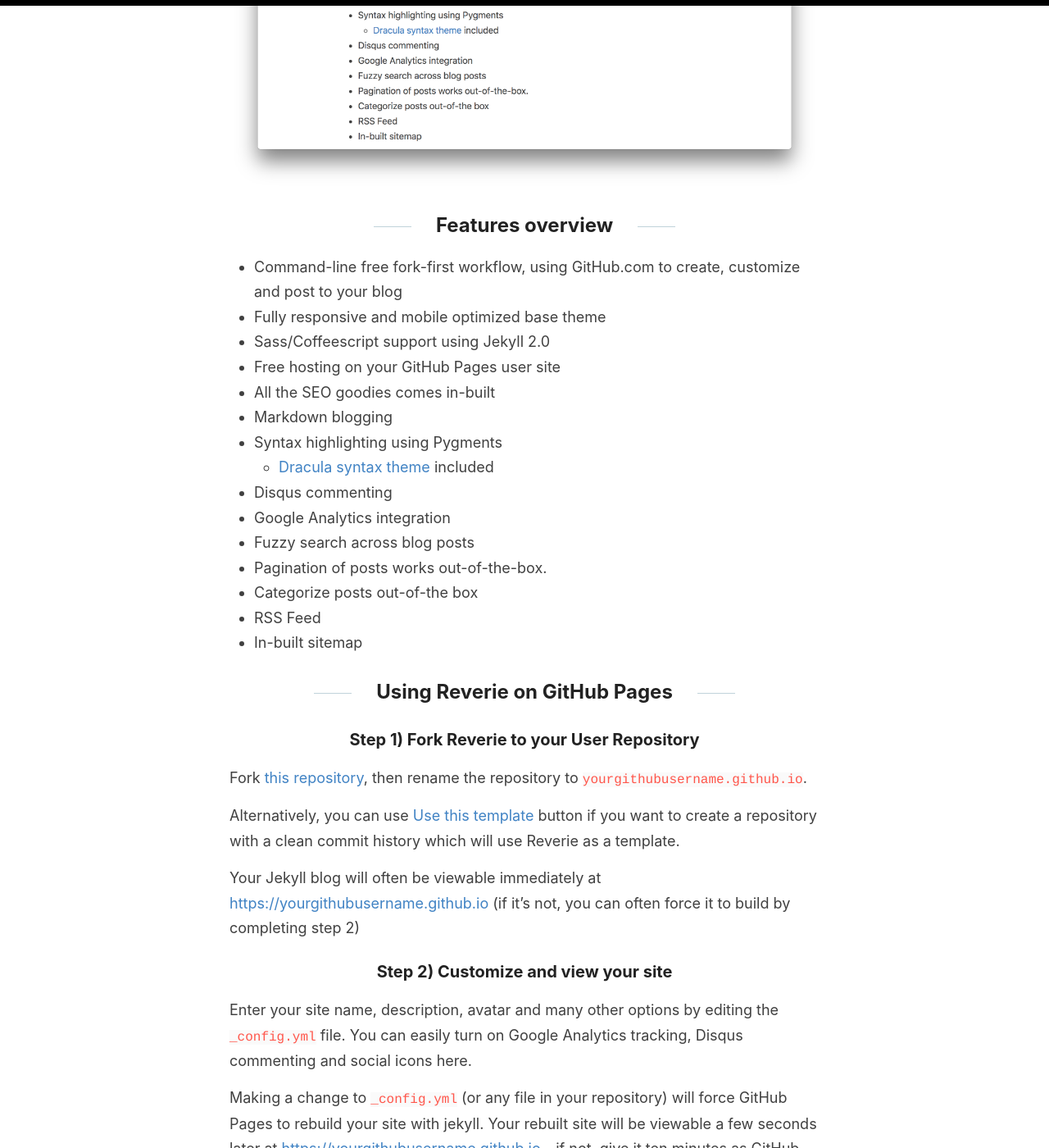
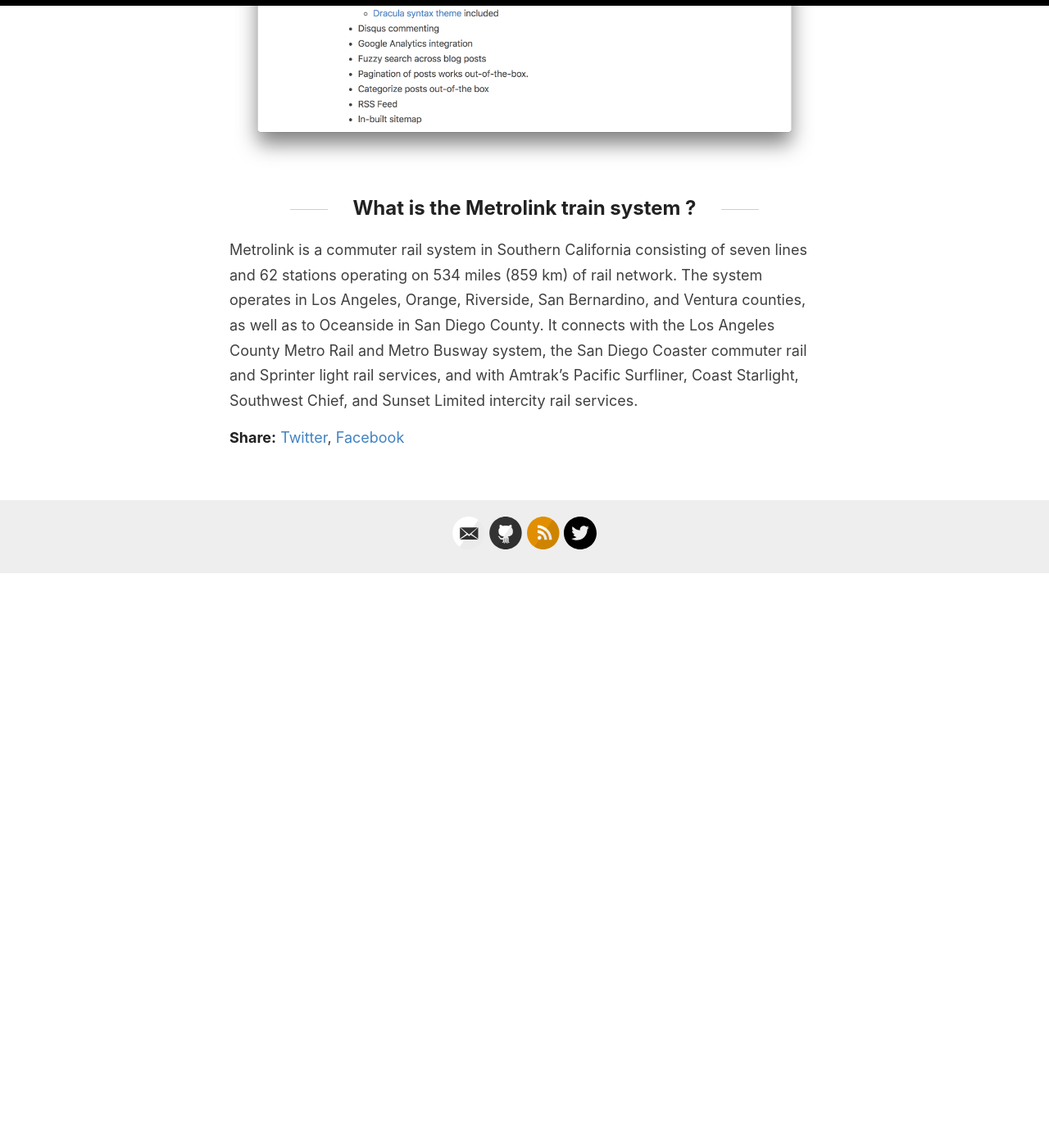
Before and after one commit to Coolweb2go/usaphotosafaris, a Jekyll site: the page built from _posts/2019-02-13-introducing-reverie-jekyll-theme.md, in a window 1280 px wide and 1400 px high, scrolled down 1108 px. Shown: the whole window at 82% size. Built offline with Jekyll 4.4.1, drawn with Linux system fonts in a browser that asks for light colours; comment, search, counter and statistics services are not loaded; after the commit the page ends 1808 px from its top, so only the background shows below that; some of the changed text lies outside the part shown.

Commit message:
updated first post metrolink

````diff
--- a/_posts/2019-02-13-introducing-reverie-jekyll-theme.md
+++ b/_posts/2019-02-13-introducing-reverie-jekyll-theme.md
@@ -1,85 +1,13 @@
 ---
 layout: post
-title: Introducing Reverie - A ridiculously elegant Jekyll theme
+title: Getting Around Los Angeles
 categories: [Miscellaneous, Jekyll]
 ---
 
-[Reverie](https://github.com/amitmerchant1990/reverie) is a [Jekyll](https://jekyllrb.com/)-powered theme which is simple and opinionated. It's actually a fork of [jekyll-now](https://github.com/barryclark/jekyll-now) with some additional features and personal touches which I've implemented to suit my needs for my blog.
-
-This is a plug-and-play Jekyll theme which you can use on GitHub Pages without even setting up a local environment.
+The Los Angeles Metro Rail is an urban rail transportation system serving Los Angeles County, California. It consists of six lines, including two rapid transit subway lines (the Red and Purple lines) and four light rail lines (the Blue, Green, Gold and Expo lines) serving 93 stations. It connects with the Metro Busway bus rapid transit system (the Orange Line and Silver Line) and also with the Metrolink commuter rail system.
 
 ![](/images/reverie-demo.png)
 
-## Features overview
+## What is the Metrolink train system ?
 
-- Command-line free fork-first workflow, using GitHub.com to create, customize and post to your blog
-- Fully responsive and mobile optimized base theme
-- Sass/Coffeescript support using Jekyll 2.0
-- Free hosting on your GitHub Pages user site
-- All the SEO goodies comes in-built
-- Markdown blogging
-- Syntax highlighting using Pygments
-    - [Dracula syntax theme](https://draculatheme.com/) included
-- Disqus commenting
-- Google Analytics integration
-- Fuzzy search across blog posts
-- Pagination of posts works out-of-the-box.
-- Categorize posts out-of-the box
-- RSS Feed
-- In-built sitemap
-
-<div style="text-align: center;">
- <script async type="text/javascript" src="//cdn.carbonads.com/carbon.js?serve=CE7D6KJY&placement=wwwamitmerchantcom" id="_carbonads_js"></script>
-</div>
-
-## Using Reverie on GitHub Pages
-
-### Step 1) Fork Reverie to your User Repository
-
-Fork [this repository](https://github.com/amitmerchant1990/reverie), then rename the repository to `yourgithubusername.github.io`.
-
-Alternatively, you can use [Use this template](https://github.com/amitmerchant1990/reverie/generate) button if you want to create a repository with a clean commit history which will use Reverie as a template.
-
-Your Jekyll blog will often be viewable immediately at <https://yourgithubusername.github.io> (if it's not, you can often force it to build by completing step 2)
-
-### Step 2) Customize and view your site
-
-Enter your site name, description, avatar and many other options by editing the `_config.yml` file. You can easily turn on Google Analytics tracking, Disqus commenting and social icons here.
-
-Making a change to `_config.yml` (or any file in your repository) will force GitHub Pages to rebuild your site with jekyll. Your rebuilt site will be viewable a few seconds later at <https://yourgithubusername.github.io> - if not, give it ten minutes as GitHub suggests and it'll appear soon.
-
-### Step 3) Publish your first blog post
-
-Create a new file called `/_posts/2019-2-13-Hello-World.md` to publish your first blog post. That's all you need to do to publish your first blog post! This [Markdown Cheatsheet](https://github.com/adam-p/markdown-here/wiki/Markdown-Cheatsheet) might come in handy while writing the posts.
-
-> You can add additional posts in the browser on GitHub.com too! Just hit the <kbd>Create new file</kbd> button in `/_posts/` to create new content. Just make sure to include the [front-matter](http://jekyllrb.com/docs/frontmatter/) block at the top of each new blog post and make sure the post's filename is in this format: year-month-day-title.md
-
-## Using Categories in Reverie
-
-You can categorize your content based on `categories` in Reverie. For this, you just need to add `categories` in front matter like below:
-
-For adding single category:
-
-```md
-categories: JavaScript
-```
-
-For adding multiple categories:
-
-```md
-categories: [PHP, Laravel]
-```
-
-The contegorized content can be shown over this URL: <https://yourgithubusername.github.io/categories/>
-
-## RSS
-
-The generated [RSS feed](https://en.wikipedia.org/wiki/RSS) of your blog can be found at <https://yourgithubusername.github.io/feed>. You can see the example RSS feed over [here](https://www.amitmerchant.com/reverie/feed).
-
-## Sitemap
-
-The generated sitemap of your blog can be found at <https://yourgithubusername.github.io/sitemap>. You can see the example sitemap feed over [here](https://www.amitmerchant.com/reverie/sitemap).
-
-## License
-
-MIT
+Metrolink is a commuter rail system in Southern California consisting of seven lines and 62 stations operating on 534 miles (859 km) of rail network. The system operates in Los Angeles, Orange, Riverside, San Bernardino, and Ventura counties, as well as to Oceanside in San Diego County. It connects with the Los Angeles County Metro Rail and Metro Busway system, the San Diego Coaster commuter rail and Sprinter light rail services, and with Amtrak’s Pacific Surfliner, Coast Starlight, Southwest Chief, and Sunset Limited intercity rail services.
````
